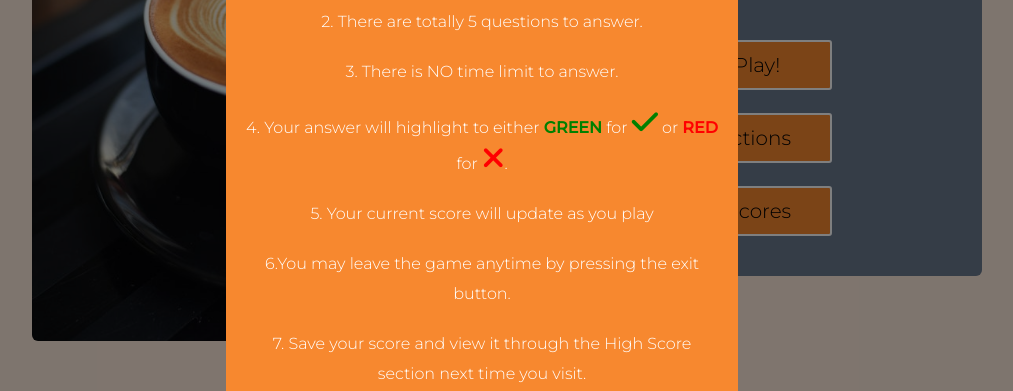
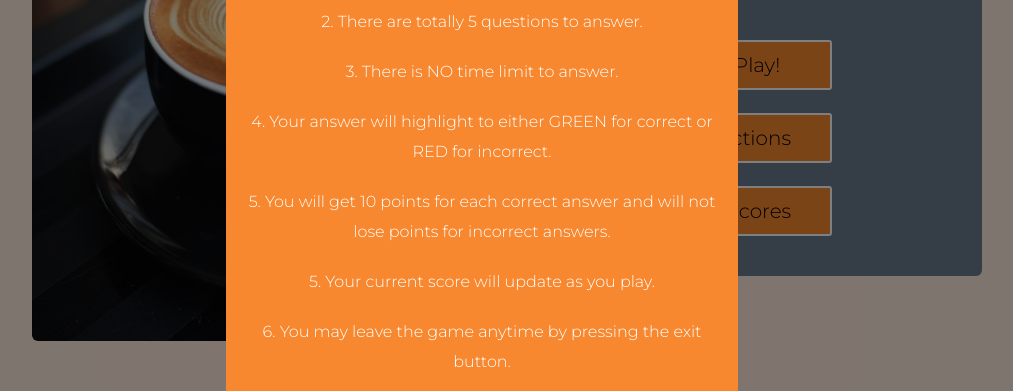
Before and after one commit to vgopal02/CoffeeQuiz, a plain HTML site: page index.html in a window 1280 px wide. Both pictures are taken after a click on the button "Instructions". Shown: the part 409-800 px from the top of the page, without its empty margins (158-1171 px from the left). Drawn offline with Linux system fonts and the light colour scheme.

Commit message:
Add number of points per question in instructions

```diff
--- a/index.html
+++ b/index.html
@@ -43,10 +43,10 @@
                                 <p>1. Click on the "Let's Play" button </p>
                                 <p>2. There are totally 5 questions to answer.</p>
                                 <p>3. There is NO time limit to answer.</p>
-                                <p>4. Your answer  will highlight to either <strong><span class="green"> GREEN</span></strong> for <strong><span class="green"><i class="fas fa-check"></i></span></strong> or <strong><span class="red"> RED </span></strong> for
-                                    <strong><span class="red"> <i class="fas fa-times"></i><span></strong>.</p>
-                                <p>5. Your current score will update as you play </p>
-                                <p>6.You may leave the game anytime by pressing the exit button.</p>
+                                <p>4. Your answer will highlight to either GREEN for correct or RED for incorrect.</p>
+                                <p>5. You will get 10 points for each correct answer and will not lose points for incorrect answers.</p>
+                                <p>5. Your current score will update as you play.</p>
+                                <p>6. You may leave the game anytime by pressing the exit button.</p>
                                 <p>7. Save your score and view it through the High Score section next time you visit.
                                 </p>
 
```
